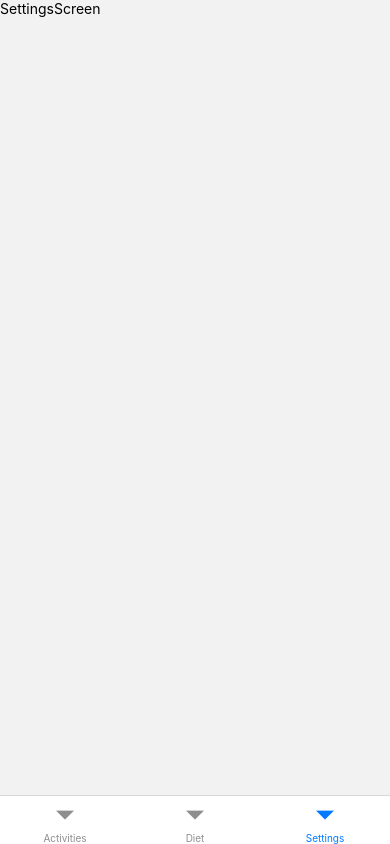
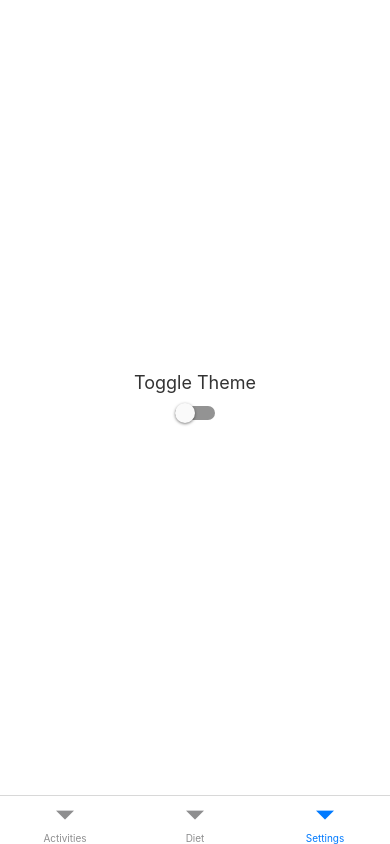
Before and after one commit to doudou2077/Assignment-2, a React Native app: screen /Settings in a window 390 px wide. Built offline with nearby package versions, Linux system fonts and the light colour scheme.

Commit message:
update the setting screen: enable the "toggle theme" button to switch the mode

```diff
--- a/screens/ActivitiesScreen.js
+++ b/screens/ActivitiesScreen.js
@@ -2,9 +2,11 @@ import React, { useLayoutEffect } from 'react';
 import { View, Button, StyleSheet } from 'react-native';
 import { useActivityContext } from '../context/ActivityContext';
 import ItemsList from '../components/ItemList';
+import { useTheme } from '../context/ThemeContext';
 
 export default function ActivitiesScreen({ navigation }) {
     const { activities } = useActivityContext();
+    const { theme } = useTheme();
 
     useLayoutEffect(() => {
         navigation.setOptions({
@@ -18,7 +20,7 @@ export default function ActivitiesScreen({ navigation }) {
     }, [navigation]);
 
     return (
-        <View style={styles.container}>
+        <View style={[styles.container, { backgroundColor: theme.backgroundColor }]}>
             <ItemsList items={activities} type="activity" />
         </View>
     );
--- a/screens/SettingsScreen.js
+++ b/screens/SettingsScreen.js
@@ -1,10 +1,29 @@
-import { View, Text } from 'react-native'
-import React from 'react'
+import React from 'react';
+import { View, Text, Switch, StyleSheet } from 'react-native';
+import { useTheme } from '../context/ThemeContext';
 
 export default function SettingsScreen() {
+    const { isDarkMode, toggleTheme, theme } = useTheme();
+
     return (
-        <View>
-            <Text>SettingsScreen</Text>
+        <View style={[styles.container, { backgroundColor: theme.backgroundColor }]}>
+            <Text style={[styles.text, { color: theme.textColor }]}>Toggle Theme</Text>
+            <Switch
+                value={isDarkMode}
+                onValueChange={toggleTheme}
+            />
         </View>
-    )
+    );
 }
+
+const styles = StyleSheet.create({
+    container: {
+        flex: 1,
+        alignItems: 'center',
+        justifyContent: 'center',
+    },
+    text: {
+        fontSize: 18,
+        marginBottom: 10,
+    },
+});
```
